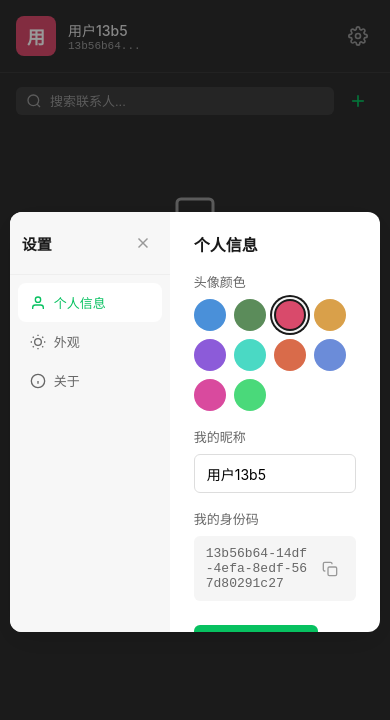
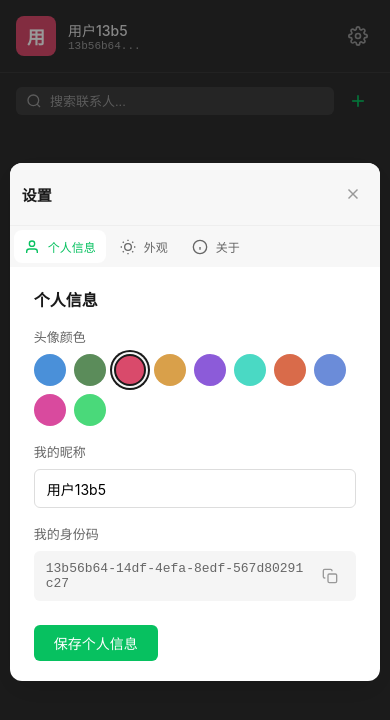
Before and after one commit to xvcangcang/webchat, a plain HTML site: page index.html in a window 390 px wide. Both pictures are taken after a click on the button 358 px from the left and 36 px from the top of the page. Drawn offline with nearby package versions, Linux system fonts and the light colour scheme; no server answers.

Commit message:
fix: 设置面板移动端适配

```diff
--- a/style.css
+++ b/style.css
@@ -1012,6 +1012,13 @@ body {
   .back-btn { display: flex !important; }
 
   .msg-group { max-width: 85%; }
+
+  .settings-modal { width: 95vw; }
+  .settings-layout { flex-direction: column; min-height: auto; }
+  .settings-nav { width: 100%; min-width: auto; border-radius: 12px 12px 0 0; }
+  .settings-nav-items { display: flex; padding: 4px; gap: 4px; overflow-x: auto; }
+  .settings-nav-item { white-space: nowrap; font-size: 12px; padding: 8px 10px; }
+  .settings-content { max-height: 50vh; }
 }
 
 @media (min-width: 769px) {
```
